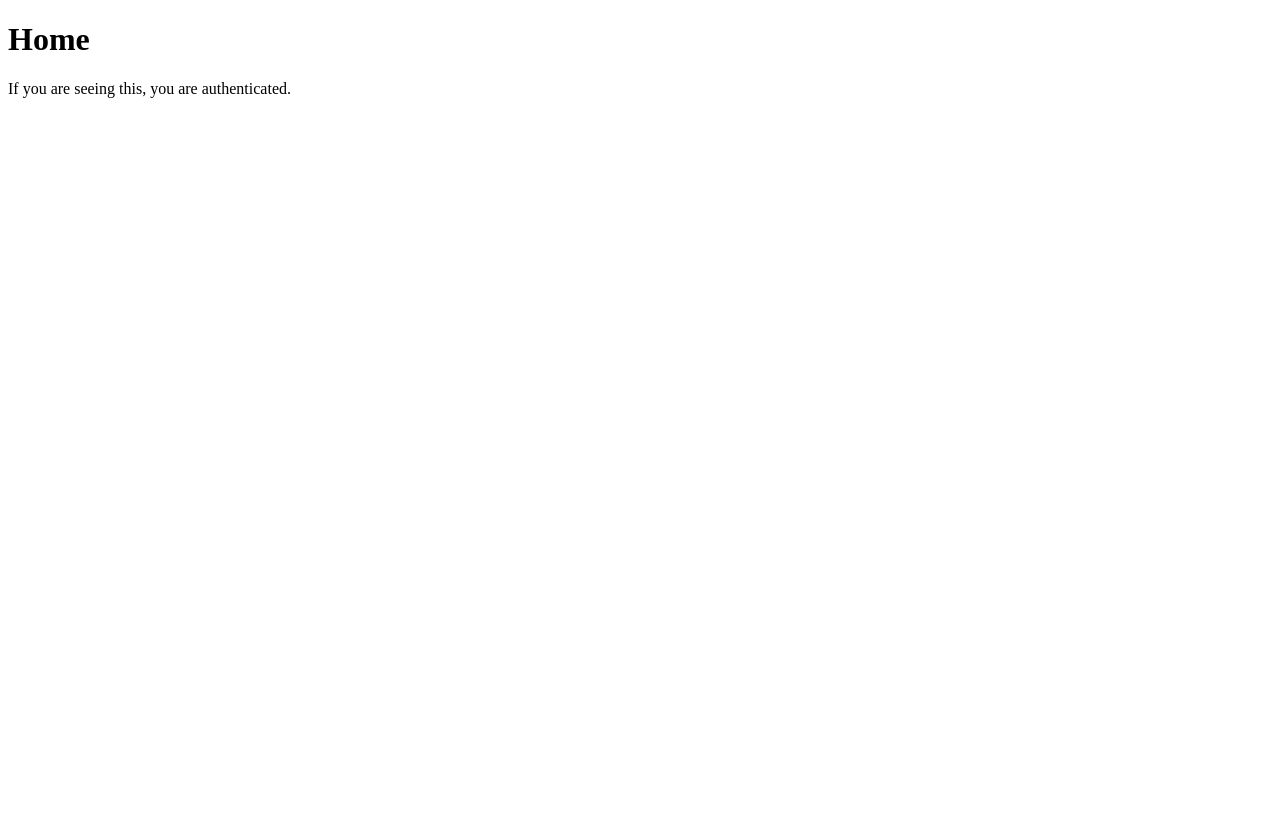
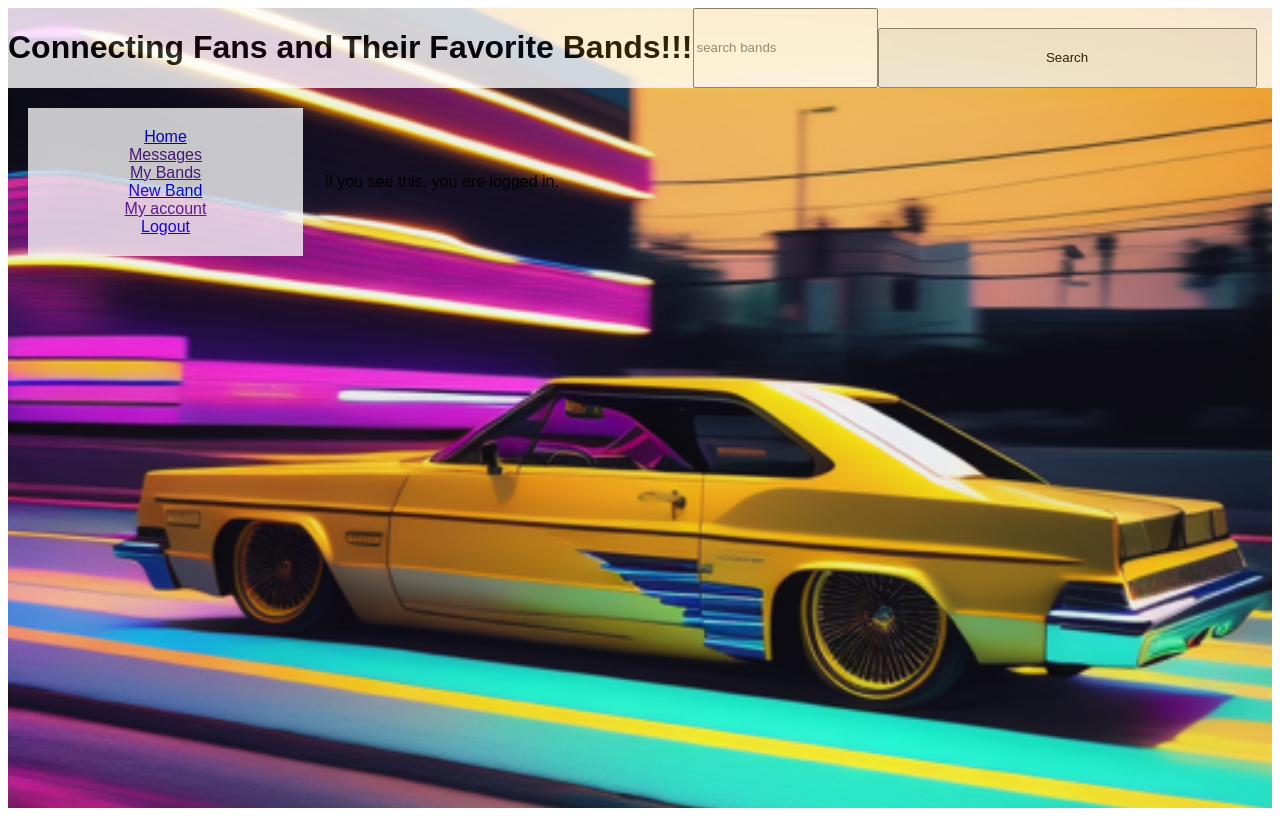
Before and after one commit to littsdj/superfan-source, a Vue app in the folder vue/: page / in a window 1280 px wide. Built offline with nearby package versions, Linux system fonts and the light colour scheme; sample sign-in values are in the browser's storage.

Commit message:
Major reconstruction on front end in progress. code mostly works, but definitely might have some issues.

```diff
--- a/vue/src/App.vue
+++ b/vue/src/App.vue
@@ -1,69 +1,20 @@
-<template>
-  <Layout>
-    <div id="titleBar">
-      <h1>Connecting Fans and Their Favorite Bands!!!</h1>
-      <form>
-        <input type="text" id="searchBar" class="default" v-model="search" v-on:click="clearDefaultSearch" v-on:blur="restoreDefaultSearch" />
-        <button>Search</button>
-      </form>
+
+<template id="app">
+  <div>
+    <div class="app-font">
+  <router-view/>
+  </div>
   </div>
 
-    <div class="body">
-      <sidebar />
-      <router-view />
-    </div>
-  </Layout>
 </template>
 
 <script>
-import Layout from "./components/Layout.vue"; // Import the Layout component
-import sidebar from "./components/sidebar.vue";
+export default {
 
-export default {
-  components: {
-    Layout, // Use the Layout component
-    sidebar,
-  },
-  data() {
-    return {
-      search: "search bands",
-    };
-  },
-  methods: {
-    clearDefaultSearch() {
-      if (this.search === "search bands") {
-        this.search = "";
-        const searchBar = document.querySelector("#searchBar");
-        searchBar.classList.remove("default");
 }
-    },
-    restoreDefaultSearch() {
-      if (this.search === "") {
-        this.search = "search bands";
-        const searchBar = document.querySelector("#searchBar");
-        searchBar.classList.add("default");
-      }
-    },
-  },
-};
 </script>
 
 <style>
-#titleBar {
-  display: flex;
-  justify-content: justify-left;
-  align-items: center;
-  background-color: rgb(252, 141, 6, 0.25);
-  padding: 10px;
-  gap: 50px;
-}
-
-/* CSS styles for the sidebar go here */
-
-.default {
-  color: gray;
-}
-
    .body {
     display: grid;
     align-items: center;
@@ -72,14 +23,7 @@ export default {
     gap: 2px;
   }
 
-#app {
-  font-family: Verdana, Geneva, Tahoma, sans-serif;
-}
-
-.hiphop {
-  background: url('./images/Yellow-lowrider.png');
-  background-size: cover;
-  background-position: center;
-  min-height: 100vh;
+  #app, .app-font {
+    font-family: sans-serif;
   }
 </style>
--- /dev/null
+++ b/vue/src/components/TitleBar.vue
@@ -0,0 +1,47 @@
+<template>
+  <div id="titleBar">
+        <h1>Connecting Fans and Their Favorite Bands!!!</h1>
+
+            <input type="text" id="searchBar" class="default" v-model="search" v-on:click="clearDefaultSearch" v-on:blur="restoreDefaultSearch" />
+            <button>Search</button>
+
+    </div>
+</template>
+
+<script>
+export default {
+    data() {
+        return {
+            search: 'search bands'
+        }
+    },
+    methods: {
+    clearDefaultSearch() {
+      if (this.search === "search bands") {
+        this.search = "";
+        const searchBar = document.querySelector("#searchBar");
+        searchBar.classList.remove("default");
+      }
+    },
+    restoreDefaultSearch() {
+      if (this.search === "") {
+        this.search = "search bands";
+        const searchBar = document.querySelector("#searchBar");
+        searchBar.classList.add("default");
+      }
+    },
+  },
+}
+</script>
+
+<style >
+#titleBar {
+    display: flex;
+
+    background: white;
+    opacity: .8;
+}
+.default {
+  color: gray;
+}
+</style>
--- a/vue/src/components/sidebar.vue
+++ b/vue/src/components/sidebar.vue
@@ -16,8 +16,9 @@ export default {
 }
 </script>
 
-<style>
-    .sidebar {
+<style scoped>
+
+  .sidebar {
   display: flex;
   flex: 0 0 0; /* Sidebar width */
   background-color: whitesmoke;
--- a/vue/src/router/index.js
+++ b/vue/src/router/index.js
@@ -36,9 +36,6 @@ const router = new Router({
       component: Login,
       meta: {
         requiresAuth: false,
-        layoutClass: "login-layout",
-        backgroundImage: "login-background.png"
-
       }
     },
     {
@@ -55,8 +52,6 @@ const router = new Router({
       component: Register,
       meta: {
         requiresAuth: false,
-        layoutClass: "login-layout",
-        backgroundImage: "music-notes.png"
       }
     },
     {
--- a/vue/src/views/Home.vue
+++ b/vue/src/views/Home.vue
@@ -1,12 +1,37 @@
 <template>
-  <div class="home">
-    <h1>Home</h1>
-    <p>If you are seeing this, you are authenticated.</p>
-  </div>
+  <div class="background"> <!-- background image is stored  -->
+        <title-bar/>
+        <div class="body">
+            <sidebar />
+
+            <p>if you see this, you are logged in.</p>
+        </div>
+    </div>
 </template>
 
 <script>
+import sidebar from '../components/sidebar.vue';
+import TitleBar from '../components/TitleBar.vue';
 export default {
+  components: {sidebar, TitleBar},
+
   name: "home"
 };
 </script>
+
+<style scoped>
+  .background{
+    background: url('../images/Yellow-lowrider.png');
+    background-size: cover;
+    background-position: center;
+    min-height: 100vh;
+  }
+
+  .body {
+    display: grid;
+    align-items: center;
+    justify-content: center;
+    grid-template-columns: 1fr 2fr 1fr;
+    gap: 2px;
+  }
+</style>
--- a/vue/src/views/NewBand.vue
+++ b/vue/src/views/NewBand.vue
@@ -1,15 +1,47 @@
 <template>
-    <new-band-form/>
+  <div class="background"> <!-- background image is stored  -->
+        <title-bar/>
+        <div class="body">
+            <sidebar />
+
+            <new-band-form/>
+        </div>
+    </div>
 </template>
 
 <script>
 import NewBandForm from '../components/NewBandForm.vue'
+import sidebar from '../components/sidebar.vue'
 export default {
-    components: {NewBandForm}
+    components: {NewBandForm , sidebar}
 
 }
 </script>
 
 <style>
+    .background {
+        background: url('../images/Yellow-lowrider.png');
+        background-size: cover;
+        background-position: center;
+        min-height: 100vh;
+    }
 
+
+/* CSS styles for the sidebar go here */
+
+.default {
+  color: gray;
+}
+
+.body {
+  display: grid;
+  align-items: center;
+  justify-content: center;
+  grid-template-columns: 1fr 2fr 1fr;
+  gap: 2px;
+}
+
+#app {
+  font-family: Verdana, Geneva, Tahoma, sans-serif;
+}
 </style>
```
Also changed, not shown: vue/src/components/BandPage.vue (added, +84 -0 lines), vue/src/views/BandView.vue (+33 -68 lines), vue/src/views/appvueremovedTextHolder.txt (added). Lines whose indentation alone changed are shown as unchanged.
